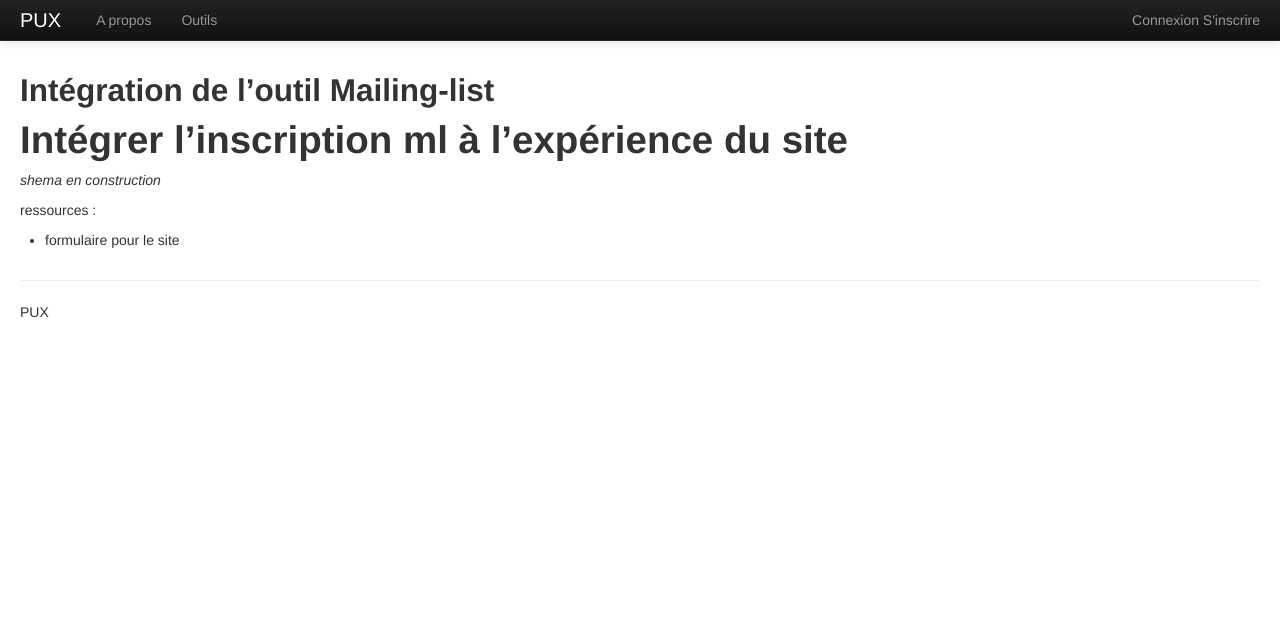
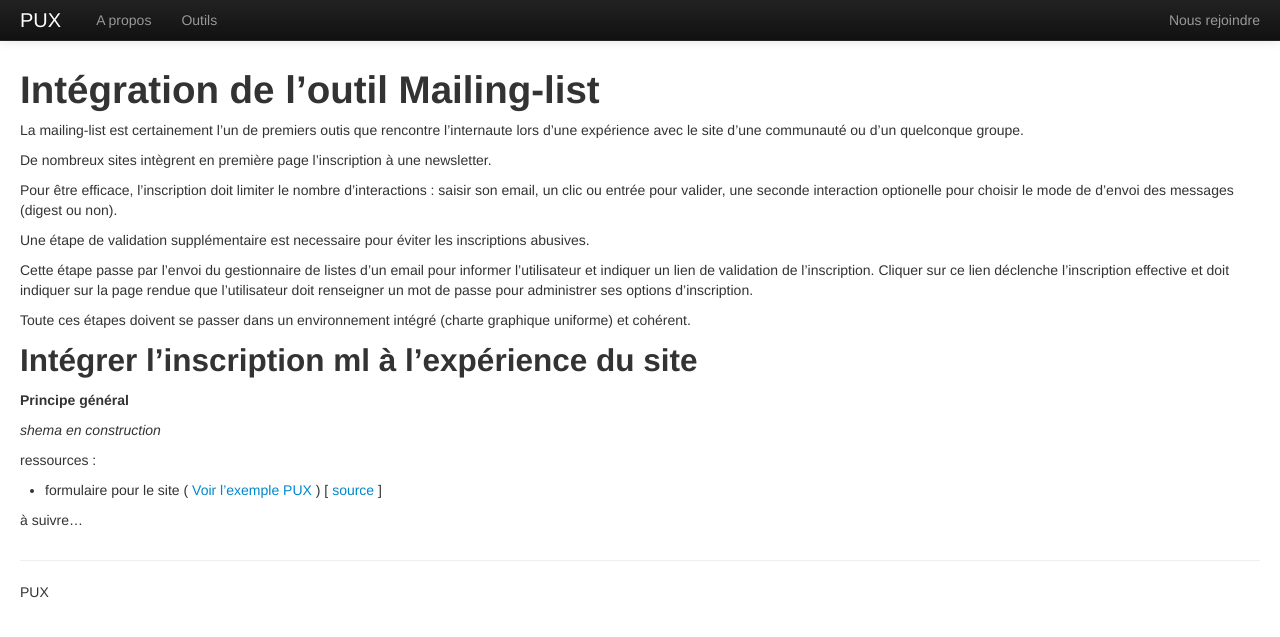
Before and after one commit to jsboige/partipirate.github.com, a Jekyll site: the page built from projets/ml-integration.md, in a window 1280 px wide. Shown: the top 637 px of the page. Built offline with Jekyll 4.4.1, drawn with Linux system fonts in a browser that asks for light colours; nearby versions of some CDN libraries; library files that are not in the unit come from our copies.

Commit message:
Renseignements ML-integration

```diff
--- a/_layouts/default.html
+++ b/_layouts/default.html
@@ -44,8 +44,8 @@
           <a class="brand" href="/">PUX</a>
           <div class="nav-collapse collapse">
             <p class="navbar-text pull-right">
-              <a href="#" class="navbar-link">Connexion</a>
-              <a href="#" class="navbar-link">S'inscrire</a>
+              <a href="/forms/register" class="navbar-link">Nous rejoindre</a>
+             <!-- <a href="#" class="navbar-link">S'inscrire</a> -->
             </p>
             <ul class="nav">
               <li><a href="about.html">A propos</a></li>
--- a/projets/ml-integration.md
+++ b/projets/ml-integration.md
@@ -4,14 +4,37 @@ title: Intégration de la mailing-list
 ---
 
 Intégration de l'outil Mailing-list
------------------------------------
+===================================
+
+La mailing-list est certainement l'un de premiers outis que rencontre l'internaute
+lors d'une expérience avec le site d'une communauté ou d'un quelconque groupe.
+
+De nombreux sites intègrent en première page l'inscription à une newsletter.
+
+Pour être efficace, l'inscription doit limiter le nombre d'interactions :
+saisir son email, un clic ou entrée pour valider, une seconde interaction
+optionelle pour choisir le mode de d'envoi des messages (digest ou non).
+
+Une étape de validation supplémentaire est necessaire pour éviter les inscriptions
+abusives.
+
+Cette étape passe par l'envoi du gestionnaire de listes d'un email pour informer
+l'utilisateur et indiquer un lien de validation de l'inscription. Cliquer sur
+ce lien déclenche l'inscription effective et doit indiquer sur la page rendue
+que l'utilisateur doit renseigner un mot de passe pour administrer ses options
+d'inscription.
+
+Toute ces étapes doivent se passer dans un environnement intégré (charte graphique uniforme) et cohérent.
 
 Intégrer l'inscription ml à l'expérience du site
-================================================
+------------------------------------------------
 
+**Principe général**
 
 *shema en construction*
 
 ressources :
 
-* formulaire pour le site
+* formulaire pour le site ( [Voir l'exemple PUX](/forms/register) ) [ [source](https://github.com/PartiPirate/partipirate.github.com/blob/master/forms/register.html) ]
+
+à suivre...
```
